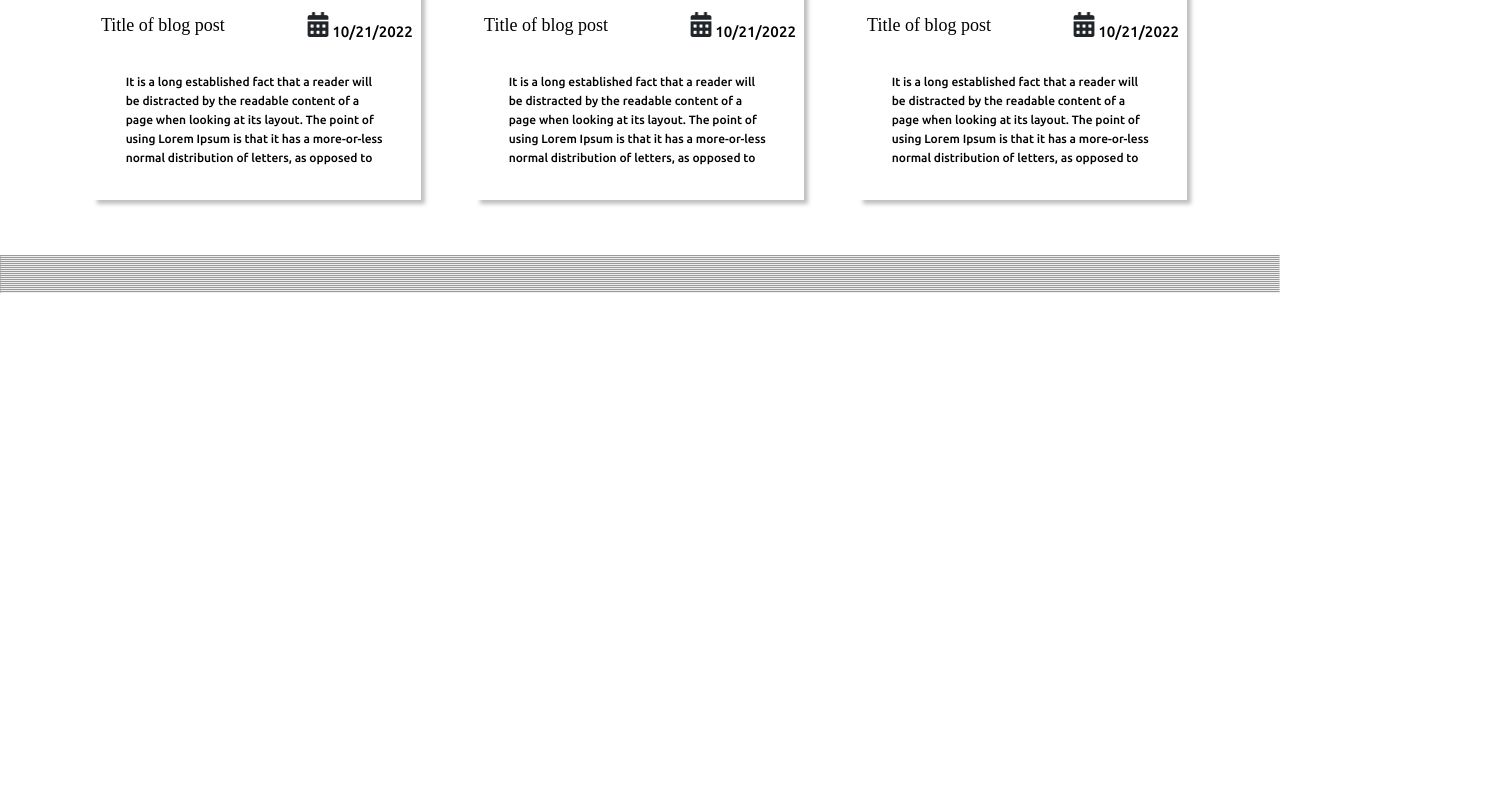
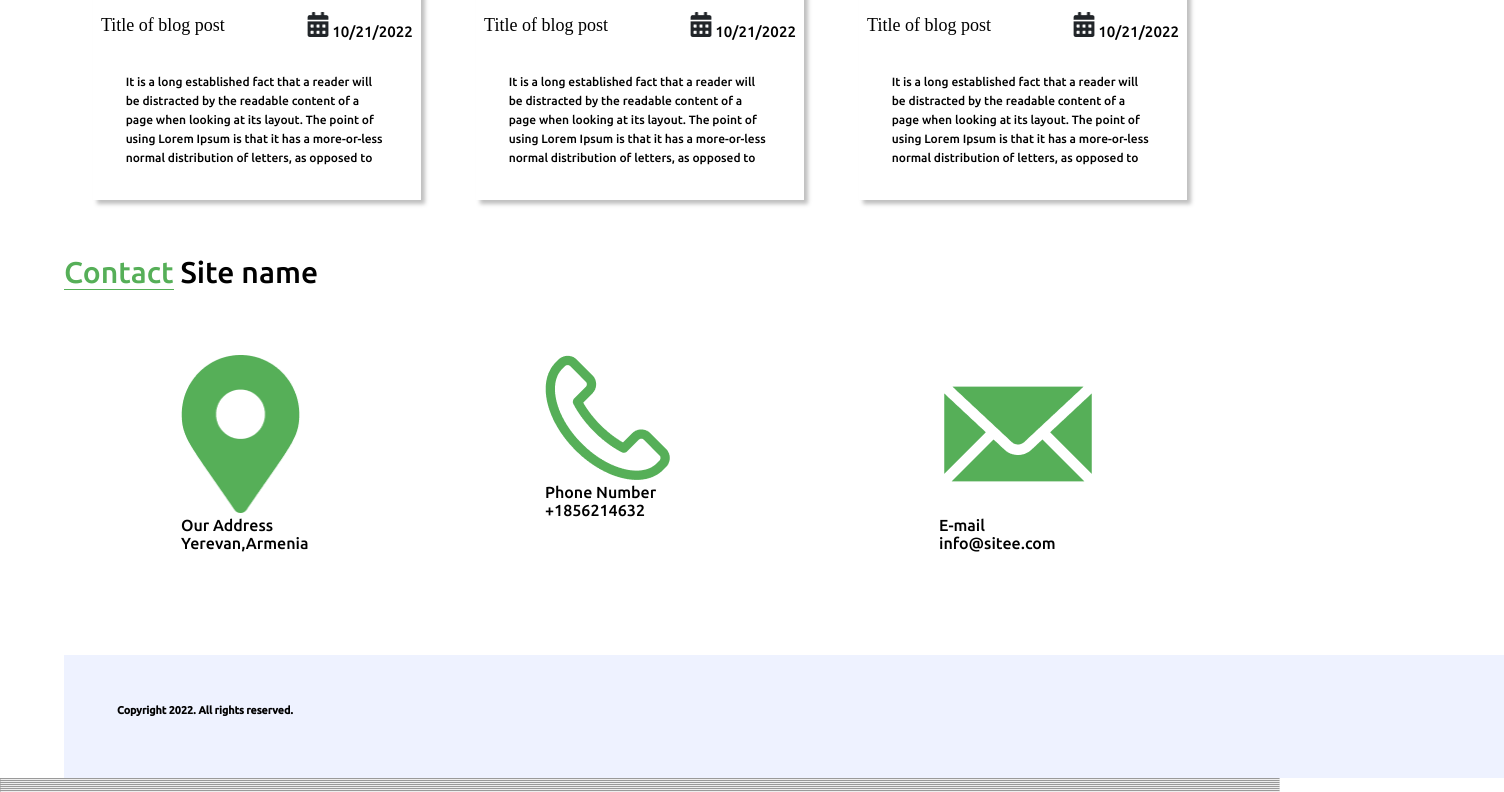
Before and after one commit to syuzets/figma_1, a plain HTML site: page index.html in a window 1280 px wide. Shown: the part 1899-2691 px from the top of the page, 1504 px wide, since content can reach past the window. Before the commit the page ends 2192 px from the top, so only its background shows below. Drawn offline with Linux system fonts and the light colour scheme.

Commit message:
06.072022

```diff
--- a/assets/css/style.css
+++ b/assets/css/style.css
@@ -320,3 +320,78 @@ font-size: 15px;
     font-size: 12px;
     line-height: 19px;
 }
+
+.contact_color_about_title_contact {
+    color: var(--main-color-green);
+    border-bottom: 1px solid var(--main-color-green);
+}
+.contact{
+    display: flex;
+    justify-content: space-around;
+    align-content: space-between;
+}
+
+
+
+.contact_image{
+    width: 130px;
+    height: 300px;
+
+
+}
+
+.contact_image img
+    {
+        width: 118.5px;
+        height: 158px;
+
+    /* background-color: #000000; */
+
+
+}
+.contact_text{
+    text-align: center;
+
+
+
+}
+.contact_text_text{
+    text-align: center;
+    color:#56AF58
+
+
+}
+.phone {
+    width: 160px;
+    height: 200px;
+    /* background-color: black; */
+
+}
+.contact_text{
+    width: 151px;
+    height: 25px;
+    text-align: center;
+    /* background-color: aqua; */
+
+
+}
+.contact_text_text    {
+    width: 140px;
+    height: 23px;
+    color: var(--main-color-black);
+}
+.footer{
+    width: 1440px;
+    height: 123px;
+    background-color: #EEF2FF;
+}
+.footer-text{
+    Width:352px;
+    height:25px;
+    margin: 49px 1035px 0px 53px ;
+    position: absolute;
+
+}
+.contact text{
+color: #56AF58;
+}
--- a/index.html
+++ b/index.html
@@ -143,9 +143,47 @@
 
 
 
+            </div>
+            <section class="contact_service">
+                <div class="contact_service_conatainer">
+                    <div class="delivery_service_head_container">
+                        <h3 class="about_title">
+                            <span class="contact_color_about_title_contact">Contact</span>
+                            Site name
+                        </h3>
 
+                    </div>
+                    <div class="contact">
+                    <div class=" contact_image">
+
+                    <img src="assets/images/map.png " alt="">
+                    <span class="contact_text" > Our Address</span>
+                    <span class="contact_text_text" > Yerevan,Armenia</span>
+                    </div>
+
+                    <div class="phone">
+                    <img src="assets/images/coll.png" alt="">
+                    <span class="contact_text" > Phone Number</span>
+                    <span class="contact_text_text" > +1856214632 </span>
+
+                    </div>
+                    <div class="phone">
+                        <img src="assets/images/messenger.png" alt="">
+                        <span class="contact_text" > E-mail </span>
+                        <a class="contact_text_text" > info@sitee.com </a>
+                    </div>
+                </div>
+                <div class="footer">
+                    <h6 class="footer-text">Copyright 2022. All rights reserved. </h6>
+                </div>
+
+
+
+
+                </div>
+            </section   >
             </div>
-            </div>
+
 
 
     </section>
@@ -156,18 +194,7 @@
     <hr>
     <hr>
     <hr>
-    <hr>
-    <hr>
-    <hr>
-    <hr>
-    <hr>
-    <hr>
-    <hr>
-    <hr>
-    <hr>
-    <hr>
-    <hr>
-    <hr>
+
 
 
 </body>
```
Also changed, not shown: assets/images/coll.png (renamed from assets/images/Vector (1).png), assets/images/map.png (renamed from assets/images/Vector.png), assets/images/messenger.png (renamed from assets/images/2639863_message_icon 1.png).
